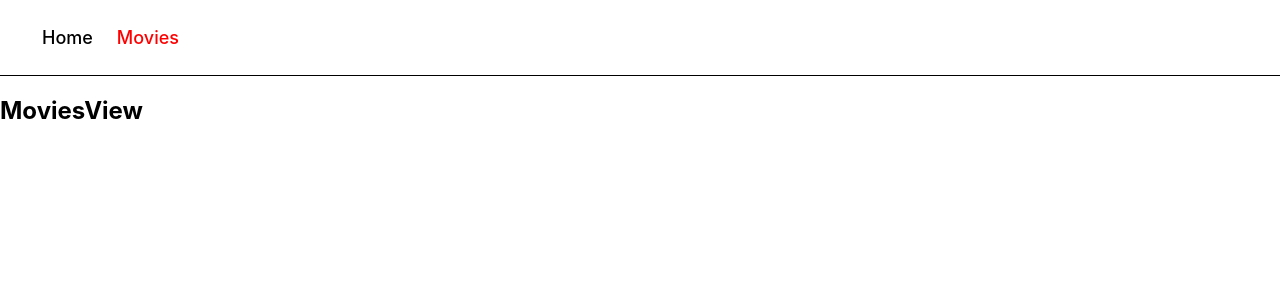
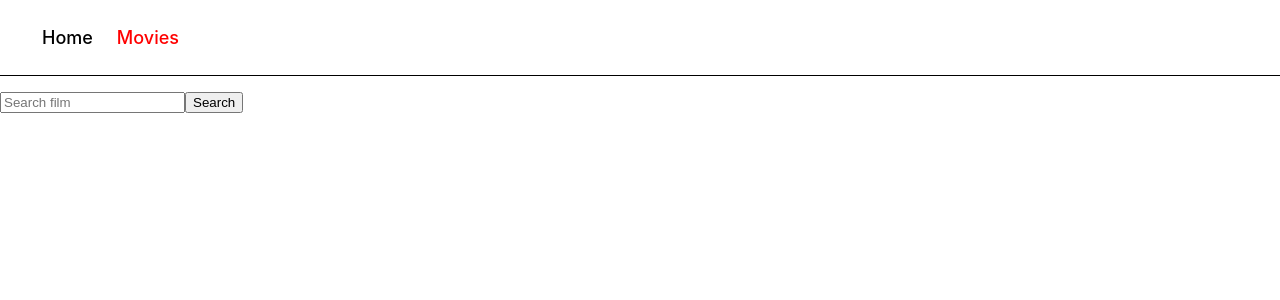
Before and after one commit to inapolov/goit-react-hw-05-movies, a React (Create React App) app: page /movies in a window 1280 px wide. Shown: the top 300 px of the page. Built offline with nearby package versions, Linux system fonts and the light colour scheme.

Commit message:
Searchbar
Searchbar

```diff
--- /dev/null
+++ b/src/components/Searchbar/Searchbar.js
@@ -0,0 +1,39 @@
+import {useState} from "react";
+
+
+function Searchbar({ onSubmit }) {
+  const [filmRequest, setFilmRequest] = useState('');
+
+  const handleInputChange = event => {
+    setFilmRequest(event.currentTarget.value.toLowerCase());
+  };
+
+  const handleSubmit = event => {
+    event.preventDefault();
+      if (filmRequest.trim() === '') {
+          alert('Enter the name of the film');
+            return;
+      };
+
+      onSubmit(filmRequest);
+        setFilmRequest('');
+    };
+
+    return (
+      <form  onSubmit={handleSubmit}>
+            <input
+
+                type="text"
+                placeholder="Search film"
+                value={filmRequest}
+                onChange={handleInputChange}
+            />
+            <button type="submit"  >
+            <span >Search</span>
+            </button>
+        </form>
+    )
+}
+
+
+export default Searchbar;
--- a/src/services/fethApi.js
+++ b/src/services/fethApi.js
@@ -28,3 +28,9 @@ export function fetchMovieReviews(movieId) {
     `${BASE_URL}/movie/${movieId}/reviews?api_key=${KEY}`
   );
 }
+
+export function fetchSearchMovie(searchQuery) {
+  return fetchMovies(
+    `${BASE_URL}/search/movie?api_key=${KEY}&query=${searchQuery}`
+  );
+}
--- a/src/views/MovieDetailsView/MovieDetailsView.js
+++ b/src/views/MovieDetailsView/MovieDetailsView.js
@@ -1,4 +1,4 @@
-import { useParams, NavLink, Outlet } from "react-router-dom";
+import { useParams, NavLink, Outlet,useNavigate } from "react-router-dom";
 import { useState, useEffect } from "react";
 import { fetchMovieDetails } from 'services/fethApi';
 import styles from './MovieDetailsView.module.css';
@@ -6,6 +6,9 @@ import styles from './MovieDetailsView.module.css';
 export default function MovieView() {
   const { movieId } = useParams();
   const [movie, setMovie] = useState(null);
+  const navigate = useNavigate();
+
+  const goBack = () => navigate(-1);
 
   useEffect(() => {
     fetchMovieDetails(movieId).then(setMovie);
@@ -13,7 +16,8 @@ export default function MovieView() {
 
   return (
     <>
-      <div className={styles.button}><NavLink to="/" className={styles.link}>&#8592;Go back</NavLink></div>
+      <button onClick={goBack} className={styles.button}>&#8592;Go back</button>
+      {/* <div className={styles.button}><NavLink to="/" className={styles.link}>&#8592;Go back</NavLink></div> */}
 
       {movie && (
         <div>
--- a/src/views/MovieDetailsView/MovieDetailsView.module.css
+++ b/src/views/MovieDetailsView/MovieDetailsView.module.css
@@ -1,16 +1,5 @@
-.link{
-text-decoration: none;
-color:black;
-
-}
 
 .button{
-display:inline-block;
-border-radius: 4px;
-padding-top: 6px;
-padding-right: 22px;
-padding-bottom: 6px;
-padding-left: 22px;
-background-color: #e7e7e7;
+
 margin-bottom: 10px;
 }
--- a/src/views/MoviesView/MoviesView.js
+++ b/src/views/MoviesView/MoviesView.js
@@ -1,9 +1,40 @@
+import { useState, useEffect } from 'react';
+import { Link } from 'react-router-dom';
+import { fetchSearchMovie } from 'services/fethApi';
+import Searchbar from 'components/Searchbar/Searchbar';
+
+function MoviesView() {
+
+  const [searchQuery, setSearchQuery] = useState('');
+  const [movies, setMovies] = useState([]);
+
+  const handleFormSubmit = searchQuery => {
+    setSearchQuery(searchQuery);
+    setMovies([]);
+  };
+
+  useEffect(() => {
+    if (!searchQuery) {
+      return;
+    }
+    fetchSearchMovie(searchQuery).then(response=>setMovies(response.results));
+  }, [searchQuery]);
 
 
-function MoviesView() {
     return (
         <>
-            <h2>MoviesView</h2>
+            <Searchbar onSubmit={handleFormSubmit} />
+      {movies && (
+        <ul>
+          {movies.map(movie => (
+            <li key={movie.id}>
+              <Link to={`${movie.id}`}>
+                {movie.title}
+              </Link>
+            </li>
+          ))}
+        </ul>
+      )}
         </>
     )
 };
```
